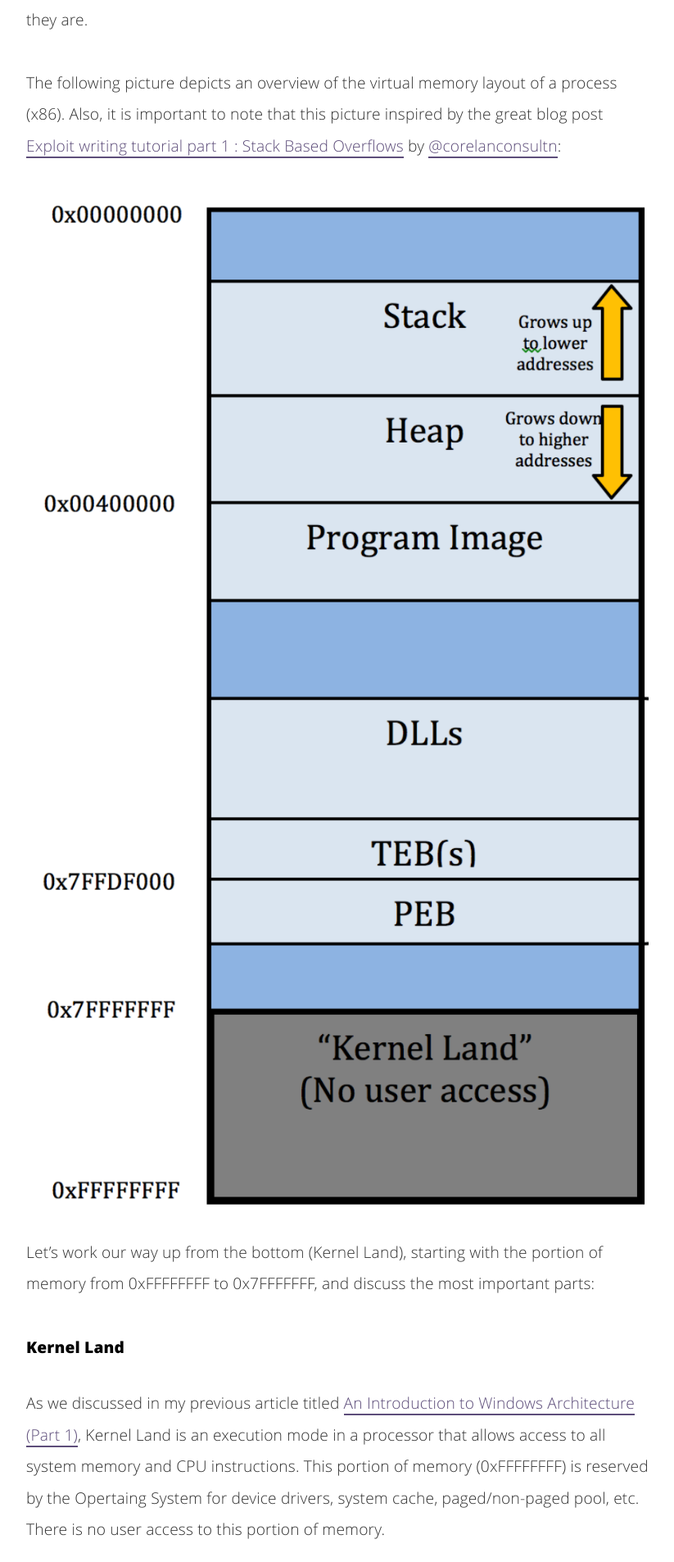
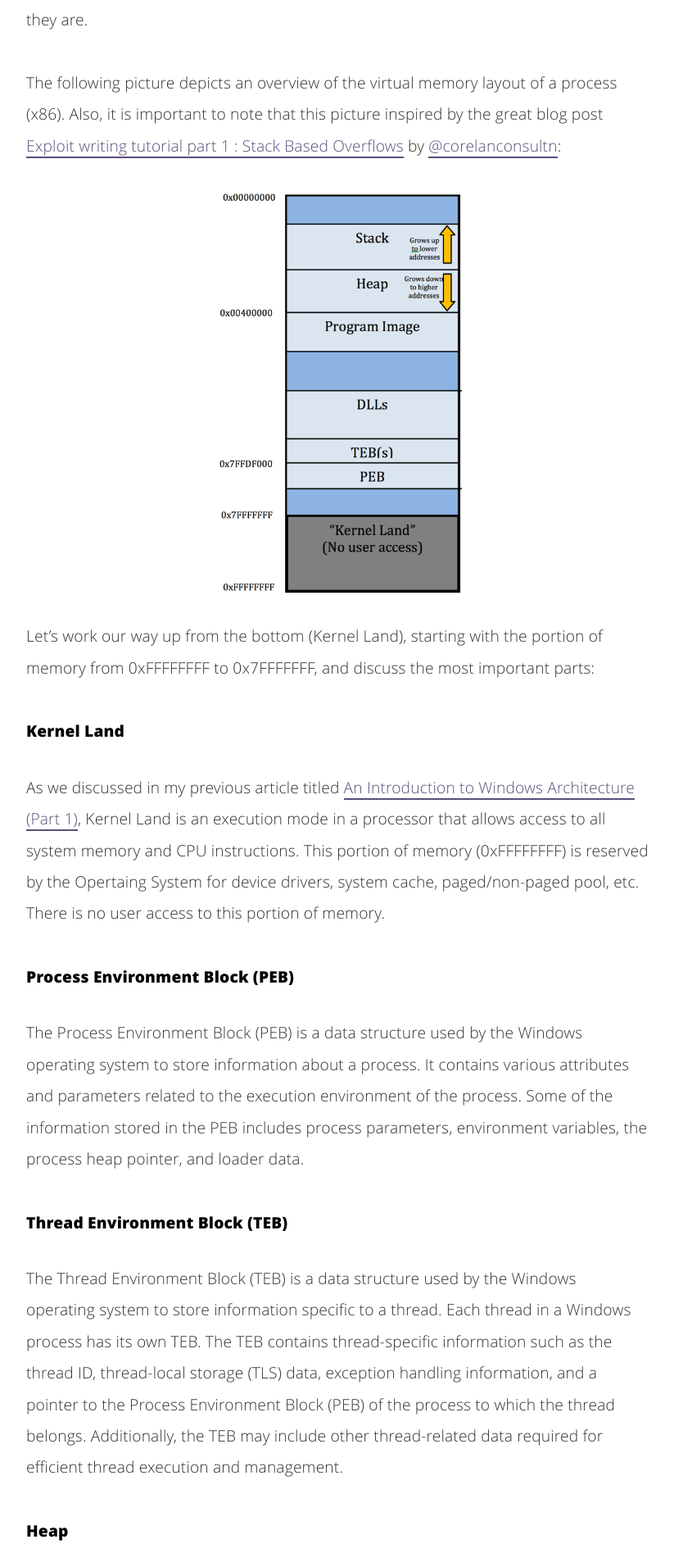
Before and after one commit to nickvourd/nickvourd.github.io, a Jekyll site: the page built from _posts/2024-04-17-an-introduction-to-windows-memory-management.md, in a window 1280 px wide. Shown: the part 2144-4050 px from the top of the page at 82% size, without its empty margins (228-1051 px from the left). Built offline with Jekyll 4.4.1, drawn with Linux system fonts in a browser that asks for light colours.

Commit message:
An Introduction to Windows Memory Management (Part 2)

```diff
--- a/_posts/2024-04-17-an-introduction-to-windows-memory-management.md
+++ b/_posts/2024-04-17-an-introduction-to-windows-memory-management.md
@@ -159,7 +159,7 @@
 
 The following picture depicts an overview of the virtual memory layout of a process (x86). Also, it is important to note that this picture inspired by the great blog post <a href="https://www.corelan.be/index.php/2009/07/19/exploit-writing-tutorial-part-1-stack-based-overflows/">Exploit writing tutorial part 1 : Stack Based Overflows</a> by <a href="https://twitter.com/corelanconsultn">@corelanconsultn</a>:
 
-<img src="/assets/img/post-img/17-04-2024/Memory-Strucutre.png" class="post-images" alt="Exploit writing tutorial part 1 : Stack Based Overflows (Corelan)">
+<img src="/assets/img/post-img/17-04-2024/Memory-Strucutre.png" class="post-images" alt="Exploit writing tutorial part 1 : Stack Based Overflows (Corelan)" height="500" weight="500">
 
 Let’s work our way up from the bottom (Kernel Land), starting with the portion of memory from 0xFFFFFFFF to 0x7FFFFFFF, and discuss the most important parts:<br /><br />
 
```
